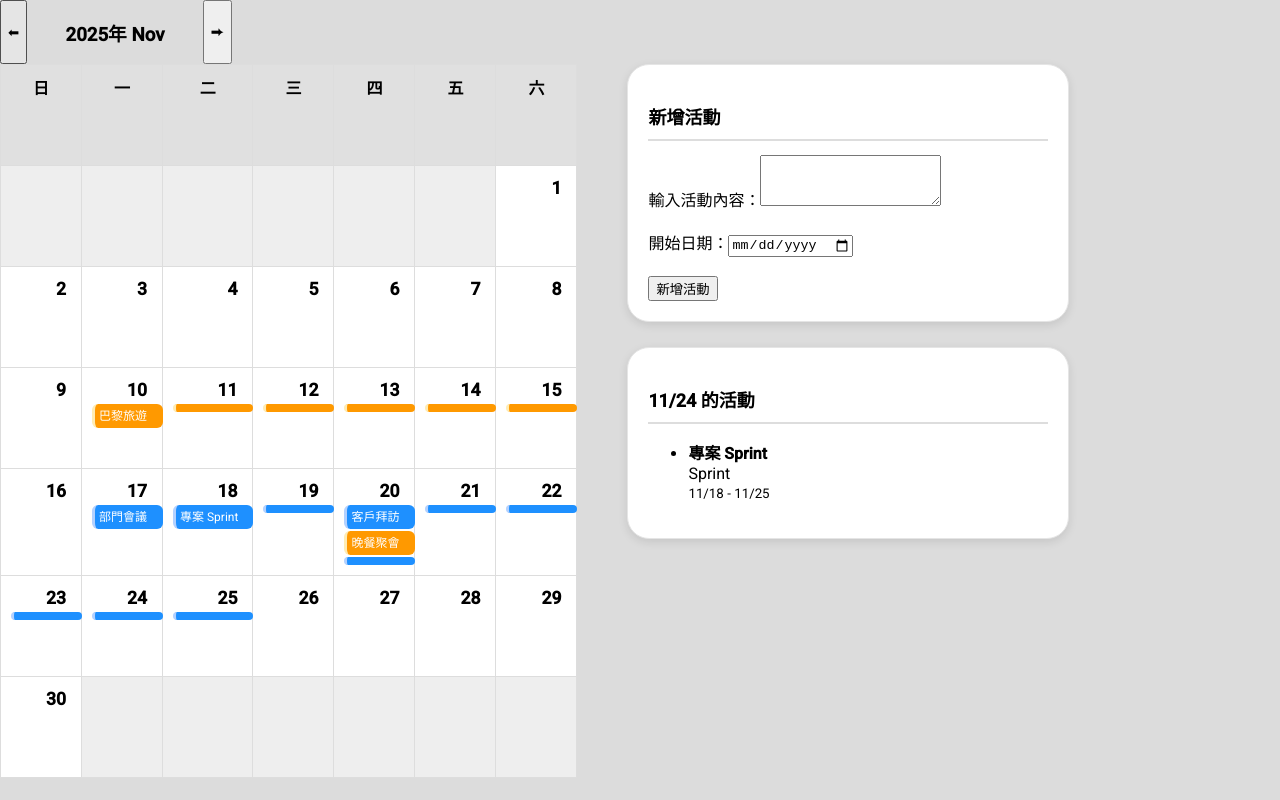
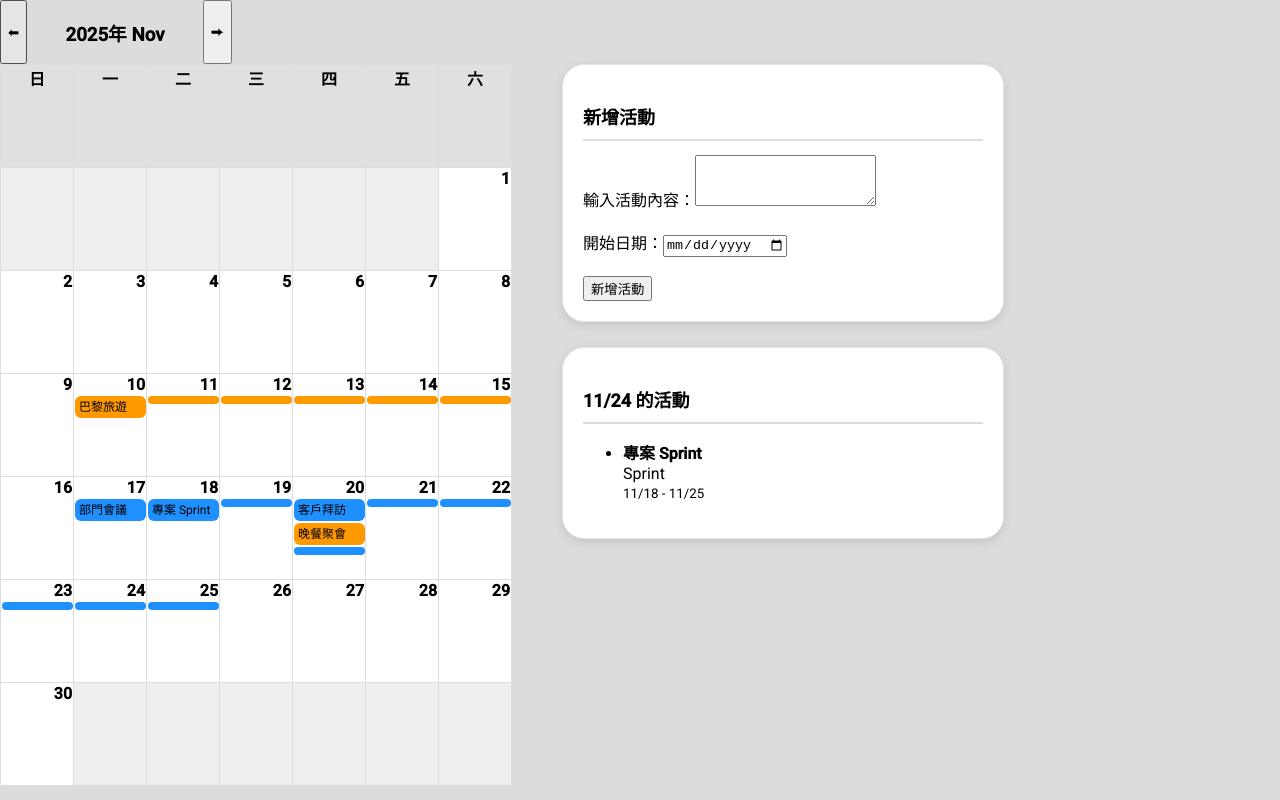
Before and after one commit to Jia-02/group_project_frontend, an Angular app: page /calendar in a window 1280 px wide. Built offline with nearby package versions, Linux system fonts and the light colour scheme.

Commit message:
稍微做了點公告欄的css

```diff
--- a/src/app/board/board.component.html
+++ b/src/app/board/board.component.html
@@ -1,6 +1,7 @@
 <div class="board-container">
   <h2>📢 公告欄</h2>
 
+  <div class="boardCss">
     @if (ongoingAndUpcoming.length > 0) {
     @for (activity of ongoingAndUpcoming; track activity.id) {
     <div class="board-item">
@@ -14,3 +15,5 @@
     <p>目前沒有進行中或即將開始的活動</p>
     }
   </div>
+
+</div>
--- a/src/app/board/board.component.scss
+++ b/src/app/board/board.component.scss
@@ -17,3 +17,13 @@
   padding: 8px;
   border-left: 4px solid #1976d2;
 }
+
+.boardCss{
+  display: flex;
+  justify-content: center;      /* 水平置中 */
+  align-items: center;          /* 垂直置中 */
+  width: 20%;
+  height: 20%;
+  border-radius: 30px;
+  background-color: lightblue;
+}
--- a/src/app/calendar/calendar.component.scss
+++ b/src/app/calendar/calendar.component.scss
@@ -61,9 +61,9 @@
 .calendar-table th,
 .calendar-table td {
   border: 1px solid #ddd;
-  padding: 10px;
-  height: 80px;
-  width: 60px;
+  padding: 1px;
+  height: 100px;
+  width: 70px;
   vertical-align: top;
 }
 
@@ -75,12 +75,8 @@
    📌 日曆單格樣式
 ======================= */
 .calendar-day {
-  position: relative;
-  cursor: pointer;
   background-color: #fff;
-  padding-top: 5px; /* 給日期數字留空間 */
   height: 100px;
-  border: 0%;
 }
 
 .calendar-day:not(.is-current-month) {
@@ -88,17 +84,12 @@
   background-color: #fafafa;
 }
 
-.calendar-day.is-selected {
-  border: 0px solid #007bff;
-  background-color: #e6f0ff;
-}
-
 .day-number {
   display: block;
   text-align: right;
   font-weight: bold;
-  font-size: 1.1em;
-  padding: 2px 5px;
+  font-size: 1em;
+  padding: 0px ;
 }
 
 /* =======================
@@ -106,26 +97,17 @@
 ======================= */
 .activity-bar {
   margin-top: 2px;
-  padding: 4px 4px 4px;
+  padding: 4px;
   font-size: 12px;
-  line-height: 16px;
-  color: white;
+  line-height: 14px;
   border-radius: 6px;
-  white-space: nowrap;
-  overflow: hidden;
-  text-overflow: ellipsis;
-  width: 100%;
-
-  border-left-width: 3px;
-  border-left-style: solid;
+  width: 90%;
 }
 
 .activity-published {
   background-color: #1e90ff;
-  border-left-color: #b3d1ff;
 }
 
 .activity-draft {
   background-color: #ff9900;
-  border-left-color: #ffecb3;
 }
```
Lines whose indentation alone changed are shown as unchanged.
